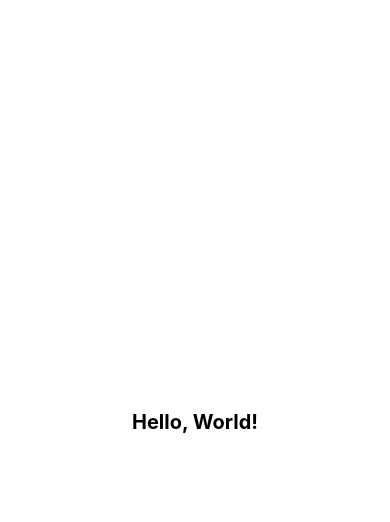
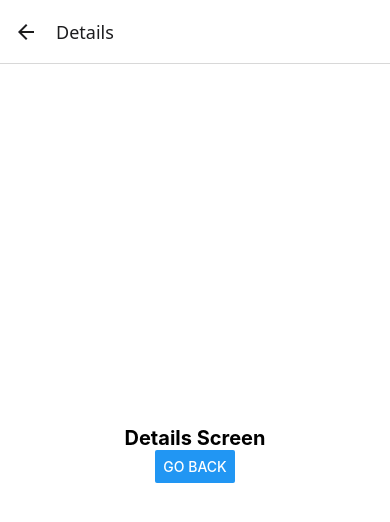
Before and after one commit to AnushkaNilangekar/resHub, a React Native app in the folder frontend/: screen /Details in a window 390 px wide. Shown: the top 522 px of the page. Built offline with nearby package versions, Linux system fonts and the light colour scheme.

Commit message:
added screen navigation for frontend

```diff
--- a/frontend/App.js
+++ b/frontend/App.js
@@ -1,17 +1,27 @@
 import React from 'react';
-import { View, Text, StyleSheet, AppRegistry } from 'react-native';
+import { AppRegistry } from 'react-native';
+import {NavigationContainer} from '@react-navigation/native';
+import StackNavigator from "./navigation/StackNavigator";
 
 export default function App() {
+  return (
+    <NavigationContainer>
+      <StackNavigator />
+    </NavigationContainer>
+  );
+}
+
+AppRegistry.registerComponent('main', () => App);
+
+/*export default function App() {
   return (
     <View style={styles.container}>
       <Text style={styles.text}>Hello, World!</Text>
     </View>
   );
-}
+}*/
 
-AppRegistry.registerComponent('main', () => App);
-
-const styles = StyleSheet.create({
+/*const styles = StyleSheet.create({
   container: {
     flex: 1,
     justifyContent: 'center',
@@ -22,7 +32,7 @@ const styles = StyleSheet.create({
     fontSize: 20,
     fontWeight: 'bold',
   },
-});
+});*/
 
 // export default function App()
 // {
--- /dev/null
+++ b/frontend/navigation/StackNavigator.js
@@ -0,0 +1,17 @@
+import React from "react";
+import { createNativeStackNavigator } from "@react-navigation/native-stack";
+import HomeScreen from "../screens/HomeScreen";
+import DetailsScreen from "../screens/DetailsScreen";
+
+const Stack = createNativeStackNavigator();
+
+const StackNavigator = () => {
+  return (
+    <Stack.Navigator>
+      <Stack.Screen name="Home" component={HomeScreen} />
+      <Stack.Screen name="Details" component={DetailsScreen} />
+    </Stack.Navigator>
+  );
+};
+
+export default StackNavigator;
--- /dev/null
+++ b/frontend/screens/DetailsScreen.js
@@ -0,0 +1,26 @@
+import React from "react";
+import { View, Text, StyleSheet, Button } from "react-native";
+
+const DetailsScreen = ({ navigation }) => {
+  return (
+    <View style={styles.container}>
+      <Text style={styles.text}>Details Screen</Text>
+      <Button title="Go Back" onPress={() => navigation.goBack()} />
+    </View>
+  );
+};
+
+export default DetailsScreen;
+
+const styles = StyleSheet.create({
+  container: {
+    flex: 1,
+    justifyContent: "center",
+    alignItems: "center",
+    backgroundColor: "#fff",
+  },
+  text: {
+    fontSize: 20,
+    fontWeight: "bold",
+  },
+});
--- /dev/null
+++ b/frontend/screens/HomeScreen.js
@@ -0,0 +1,26 @@
+import React from "react";
+import { View, Text, StyleSheet, Button } from "react-native";
+
+const HomeScreen = ({ navigation }) => {
+  return (
+    <View style={styles.container}>
+      <Text style={styles.text}>Hello, World!</Text>
+      <Button title="Go to Details" onPress={() => navigation.navigate("Details")} />
+    </View>
+  );
+};
+
+export default HomeScreen;
+
+const styles = StyleSheet.create({
+  container: {
+    flex: 1,
+    justifyContent: "center",
+    alignItems: "center",
+    backgroundColor: "#fff",
+  },
+  text: {
+    fontSize: 20,
+    fontWeight: "bold",
+  },
+});
```
Also changed, not shown: frontend/package.json (+8 -1 lines), 1 other file (tests, documents, lock files or other folders).
